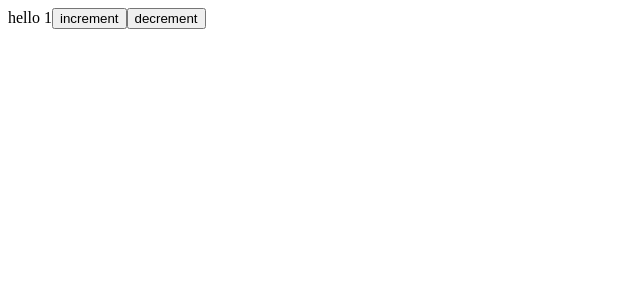
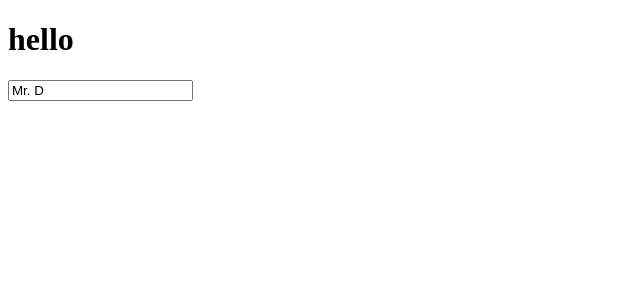
Before and after one commit to hellomac87/noobs-hooks, a React (Create React App) app: page / in a window 1280 px wide. Shown: the top 300 px of the page, without its empty margins (0-640 px from the left). Built offline with nearby package versions, Linux system fonts and the light colour scheme.

Commit message:
useInput

```diff
--- a/src/App.js
+++ b/src/App.js
@@ -1,15 +1,35 @@
 import { useState } from "react";
 
+const useInput = (initialValue, validator) => {
+  const [value, setValue] = useState(initialValue);
+  const onChange = (event) => {
+    const { value } = event.target;
+    let willUpdate = true;
+    if (typeof validator === "function") {
+      willUpdate = validator(value);
+    }
+    if (willUpdate) {
+      setValue(value);
+    }
+  };
+
+  return { value, onChange };
+};
+
 function App() {
-  const [item, setItem] = useState(1);
-  const incrementItem = () => setItem(item + 1);
-  const decrementItem = () => setItem(item - 1);
+  const maxLength = (value) => !value.includes("@");
+  const name = useInput("Mr. D", maxLength);
 
   return (
     <div className="App">
-      hello {item}
-      <button onClick={incrementItem}>increment</button>
-      <button onClick={decrementItem}>decrement</button>
+      <h1>hello </h1>
+      <input
+        placeholder="name"
+        type="text"
+        {...name}
+        // value={name.value}
+        // onChange={name.onChange}
+      />
     </div>
   );
 }
```
Also changed, not shown: hooks.js (added, +17 -0 lines).
